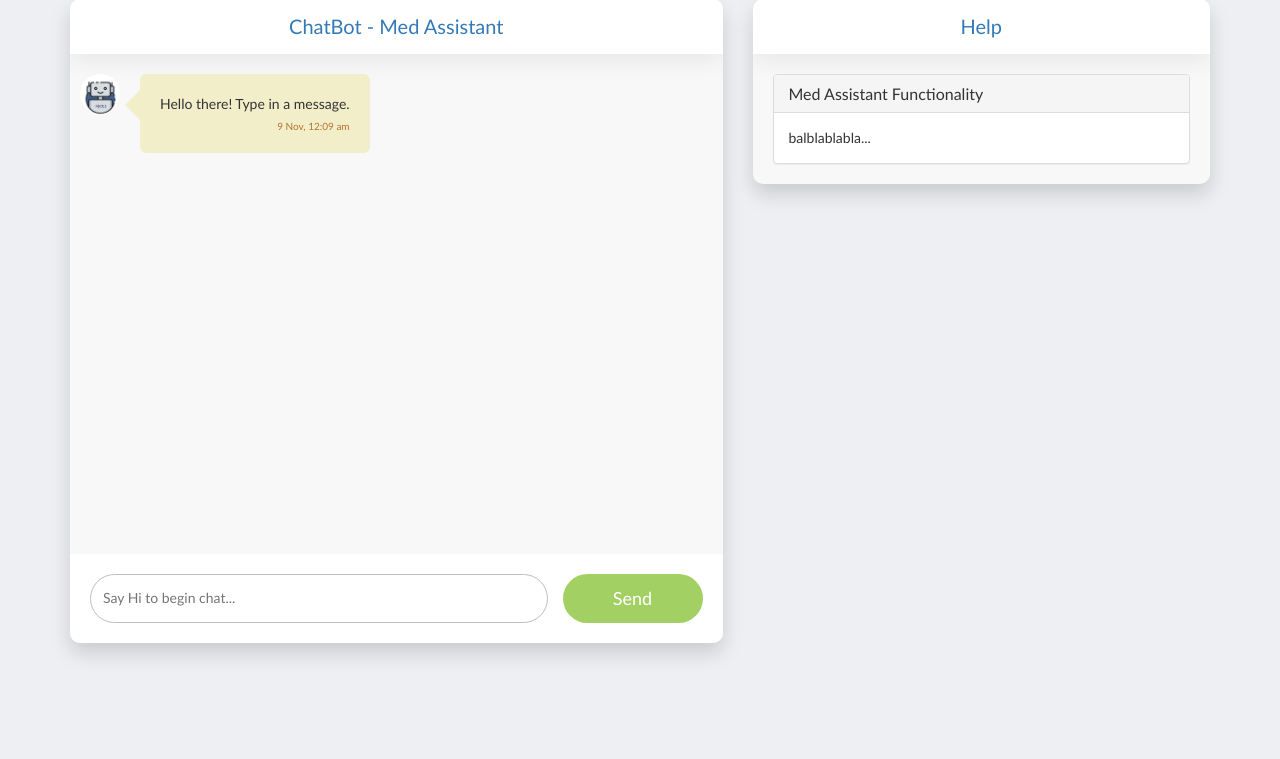
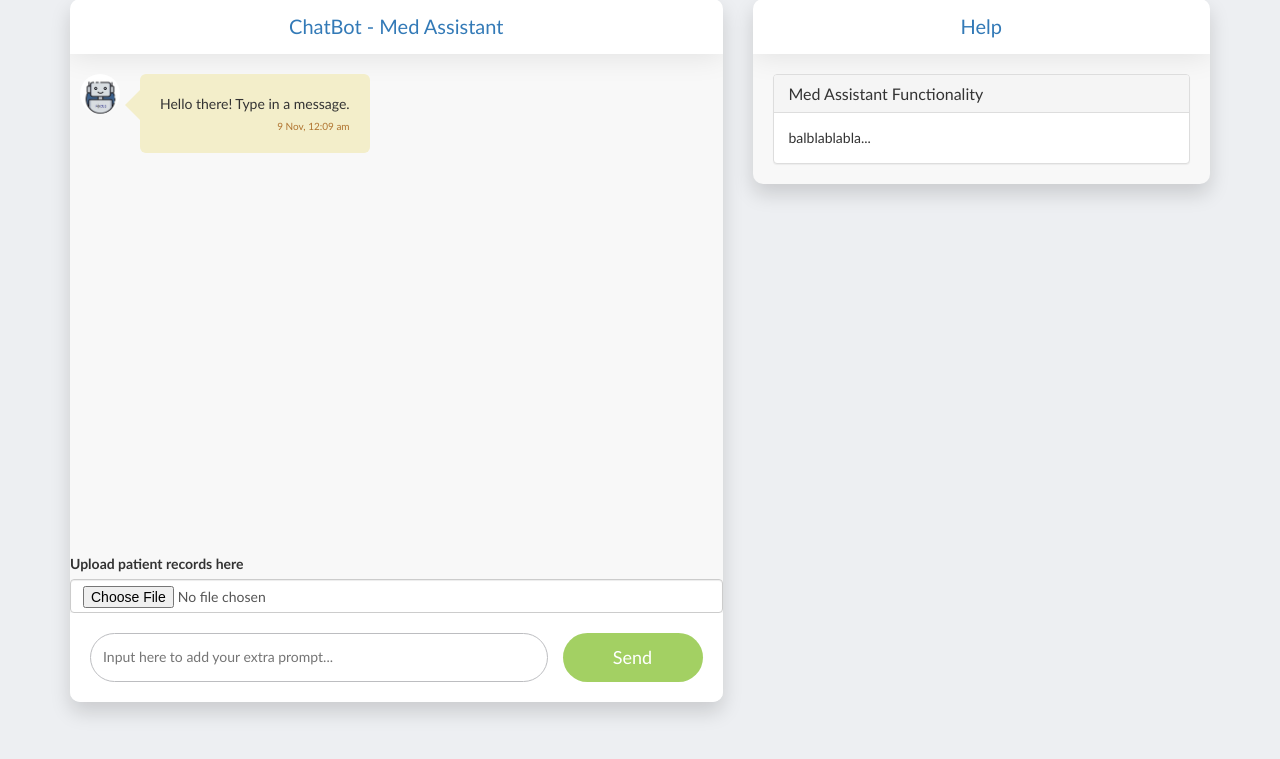
Before and after one commit to AveryQi115/LLM-Med-Assistant, a Django app: page / in a window 1280 px wide. Shown: the part 41-800 px from the top of the page. Run offline with Django 4.2, Linux system fonts and the light colour scheme; some libraries are stand-ins or nearby versions; some web fonts are replaced.

Commit message:
Add file upload ui
Signed-off-by: AveryQi115 <averyqi115@gmail.com>

```diff
--- a/med_assistant/extract/forms.py
+++ b/med_assistant/extract/forms.py
@@ -1,7 +1,7 @@
 from django import forms
 from .models import UserInputPost
 
-# 写文章的表单类
+
 class UserInputPostForm(forms.ModelForm):
     class Meta:
         model = UserInputPost
--- a/med_assistant/extract/views.py
+++ b/med_assistant/extract/views.py
@@ -88,4 +88,6 @@ def extract_patient_related_data_hidden(request):
 def extract_patient_related_data(request):
     if request.method == "POST":
         return HttpResponse("POST requested")
-    return render(request, "extract/bot.html")
+    input_post_form = UserInputPostForm()
+    context = {"input_post_form": input_post_form}
+    return render(request, "extract/bot.html", context)
--- a/med_assistant/templates/extract/bot.html
+++ b/med_assistant/templates/extract/bot.html
@@ -28,8 +28,13 @@
 				<ul class="messages"></ul>
 
 				<!-- input -->
+				<div class="mb-3">
+					<label for="formFileSm" class="form-label">Upload patient records here</label>
+					<input class="form-control form-control-sm" id="patient_records" type="file">
+				</div>
+
 				<div class="bottom_wrapper">
-					<input id="msg_input" placeholder="Say Hi to begin chat..." />
+					<input id="msg_input" placeholder="Input here to add your extra prompt..." />
 					<div id="send_button" class="app_button_1">Send</div>
 				</div>
 
```
